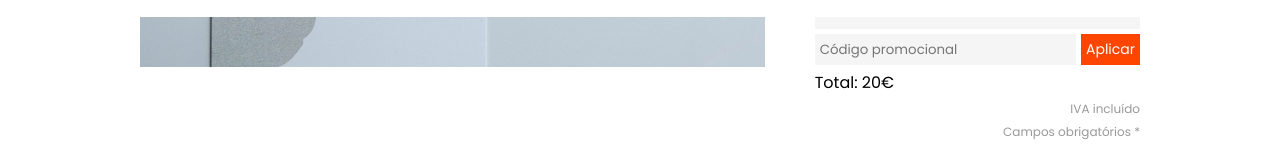
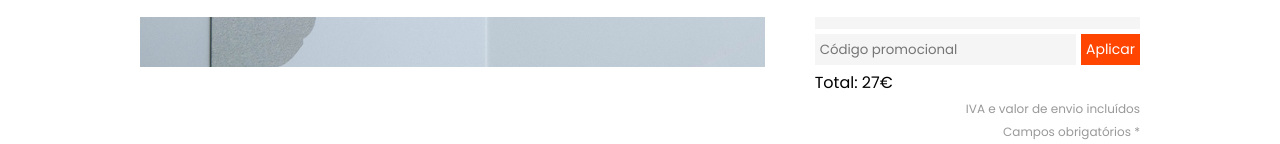
Before and after one commit to tquintal/activcopy, a React (Create React App) app: page /shop/flyers in a window 1280 px wide. Shown: the part 783-927 px from the top of the page. Built offline with nearby package versions, Linux system fonts and the light colour scheme.

Commit message:
icon, calc fix and small text fix

```diff
--- a/public/assets/locales/en/translation.json
+++ b/public/assets/locales/en/translation.json
@@ -66,7 +66,7 @@
     "Name": "Nome",
     "PromoCode": "Código promocional",
     "PromoButton": "Aplicar",
-    "IVAInc": "IVA incluído"
+    "IVAInc": "IVA e valor de envio incluídos"
   },
 
   "OrderCompleted": {
@@ -110,7 +110,7 @@
   },
 
   "BigFormat": {
-    "Info": "All the material used has a minimum durability age of 5 years.",
+    "Info": "All the material used have a minimum durability age of 5 years.",
 
     "FirstBFTitle": "Vinyl",
     "FirstBFDesc": "Microperforated\nMaterial: White/glossy, White/Matte, Transparent/Glossy, Transparent/Matte\nSize: Custom (max width 160cm)",
--- a/public/assets/locales/pt/translation.json
+++ b/public/assets/locales/pt/translation.json
@@ -70,7 +70,7 @@
     "Name": "Nome",
     "PromoCode": "Código promocional",
     "PromoButton": "Aplicar",
-    "IVAInc": "IVA incluído"
+    "IVAInc": "IVA e valor de envio incluídos"
   },
 
   "OrderCompleted": {
--- a/src/views/shop/BigFormatShop.jsx
+++ b/src/views/shop/BigFormatShop.jsx
@@ -74,7 +74,7 @@ export default function BigFormatShop() {
         if (order.PromoCode === 'activ10')
             cTotal = cTotal * 0.9
 
-        return roundUp(cTotal, 2)
+        return roundUp(cTotal, 2) + 7
     }
 
     const setOrderCompleted = () => {
@@ -195,7 +195,7 @@ export default function BigFormatShop() {
                                             setTotal(calculate(order.Height, order.Width, order.Material, order.Amount))
                                             alert('Cupão aplicado com sucesso!')
                                         } else {
-                                            alert('Error')
+                                            alert('Erro, cupão inválido.')
                                         }
                                     }}>Aplicar</div>
                                 </div>
@@ -206,7 +206,7 @@ export default function BigFormatShop() {
                                 <input type='hidden' name='NIB' value='PT50 0033 0000 4534 1788 5440 5'></input>
                                 <input type='hidden' name='Total' value={`${total}€`}></input>
 
-                                <p className='shop-required-fields'>IVA incluído</p>
+                                <p className='shop-required-fields'>IVA e valor de envio incluídos</p>
 
                                 <input type='hidden' name='_captcha' value='false'></input>
                                 <p className='shop-required-fields'>Campos obrigatórios *</p>
--- a/src/views/shop/BusinessCards.jsx
+++ b/src/views/shop/BusinessCards.jsx
@@ -23,17 +23,17 @@ export default function BusinessCardss() {
         PromoCode: '',
         File: false,
         Note: '',
-        Total: '8.5€'
+        Total: '15.5€'
     })
 
     const [ok, setOk] = useState(false)
 
-    const [total, setTotal] = useState(8.5)
+    const [total, setTotal] = useState(15.5)
 
     let cTotal = 0
 
     const calculate = (material, printing, quantity) => {
-        cTotal = 8.5
+        cTotal = 15.5
 
         if (material === 'Cartolina ouro' || material === 'Cartolina prata')
             cTotal += 1.5
@@ -182,7 +182,7 @@ export default function BusinessCardss() {
                                             alert('Cupão aplicado com sucesso!')
                                         }
                                         else {
-                                            alert('Error')
+                                            alert('Erro, cupão inválido.')
                                         }
                                     }}>Aplicar</div>
                                 </div>
@@ -193,7 +193,7 @@ export default function BusinessCardss() {
                                 <input type='hidden' name='NIB' value='PT50 0033 0000 4534 1788 5440 5'></input>
                                 <input type='hidden' name='Valor' value={`${total}€`}></input>
 
-                                <p className='shop-required-fields'>IVA incluído</p>
+                                <p className='shop-required-fields'>IVA e valor de envio incluídos</p>
 
                                 <input type='hidden' name='_captcha' value='false'></input>
                                 <p className='shop-required-fields'>Campos obrigatórios *</p>
--- a/src/views/shop/Flyers.jsx
+++ b/src/views/shop/Flyers.jsx
@@ -24,7 +24,7 @@ export default function Flyers() {
         PromoCode: '',
         File: false,
         Note: '',
-        Total: '20€'
+        Total: '27€'
     })
 
     const LogOrder = () => {
@@ -33,9 +33,9 @@ export default function Flyers() {
 
     const [ok, setOk] = useState(false)
 
-    const [total, setTotal] = useState(20)
+    const [total, setTotal] = useState(27)
 
-    let cTotal = 20
+    let cTotal = 27
 
     const calculate = (format, material, printing, quantity, finish) => {
         if (format === 'A6') {
@@ -123,7 +123,7 @@ export default function Flyers() {
             cTotal = cTotal * 0.9
         }
 
-        return roundUp(cTotal, 2)
+        return roundUp(cTotal, 2) + 7
     }
 
     const setOrderCompleted = () => {
@@ -244,7 +244,7 @@ export default function Flyers() {
                                             alert('Cupão aplicado com sucesso!')
                                         }
                                         else {
-                                            alert('Error')
+                                            alert('Erro, cupão inválido.')
                                         }
                                     }}>Aplicar</div>
                                 </div>
@@ -255,7 +255,7 @@ export default function Flyers() {
                                 <input type='hidden' name='NIB' value='PT50 0033 0000 4534 1788 5440 5'></input>
                                 <input type='hidden' name='Valor' value={`${total}€`}></input>
 
-                                <p className='shop-required-fields'>IVA incluído</p>
+                                <p className='shop-required-fields'>IVA e valor de envio incluídos</p>
 
                                 <input type='hidden' name='_captcha' value='false'></input>
                                 <p className='shop-required-fields'>Campos obrigatórios *</p>
--- a/src/views/shop/Mugs.jsx
+++ b/src/views/shop/Mugs.jsx
@@ -22,12 +22,12 @@ export default function Mugs() {
         PromoCode: '',
         File: false,
         Note: '',
-        Total: '0€'
+        Total: '16€'
     })
 
     const [ok, setOk] = useState(false)
 
-    const [total, setTotal] = useState(9)
+    const [total, setTotal] = useState(16)
 
     let cTotal = 0
 
@@ -50,7 +50,7 @@ export default function Mugs() {
         if (order.PromoCode === 'activ10')
             cTotal = cTotal * 0.9
 
-        return roundUp(cTotal, 2)
+        return roundUp(cTotal, 2) + 7
     }
 
 
@@ -141,7 +141,7 @@ export default function Mugs() {
                                             setTotal(calculate(order.Material, order.Amount))
                                             alert('Cupão aplicado com sucesso!')
                                         } else {
-                                            alert('Error')
+                                            alert('Erro, cupão inválido.')
                                         }
                                     }}>Aplicar</div>
                                 </div>
@@ -152,7 +152,7 @@ export default function Mugs() {
                                 <input type='hidden' name='NIB' value='PT50 0033 0000 4534 1788 5440 5'></input>
                                 <input type='hidden' name='Valor' value={`${total}€`}></input>
 
-                                <p className='shop-required-fields'>Iva incluído</p>
+                                <p className='shop-required-fields'>IVA e valor de envio incluídos</p>
 
                                 <input type='hidden' name='_captcha' value='false'></input>
                                 <p className='shop-required-fields'>Campos obrigatórios *</p>
--- a/src/views/shop/TShirts.jsx
+++ b/src/views/shop/TShirts.jsx
@@ -30,12 +30,12 @@ export default function TShirtSize() {
         PromoCode: '',
         File: false,
         Note: '',
-        Total: 7.5
+        Total: 14.5
     })
 
     const [ok, setOk] = useState(false)
 
-    const [total, setTotal] = useState(7.5)
+    const [total, setTotal] = useState(14.5)
 
     let cTotal = 0
 
@@ -64,7 +64,7 @@ export default function TShirtSize() {
         if (order.PromoCode === 'activ10')
             cTotal = cTotal * 0.9
 
-        return roundUp(cTotal, 2)
+        return roundUp(cTotal, 2) + 7
     }
 
     const TShirtSize = () => {
@@ -314,7 +314,7 @@ export default function TShirtSize() {
                                             setTotal(calculate(order.TShirt, order.Color, order.Printing, order.Amount))
                                             alert('Cupão aplicado com sucesso!')
                                         } else {
-                                            alert('Error')
+                                            alert('Erro, cupão inválido.')
                                         }
                                     }}>Aplicar</div>
                                 </div>
@@ -325,7 +325,7 @@ export default function TShirtSize() {
                                 <input type='hidden' name='NIB' value='PT50 0033 0000 4534 1788 5440 5'></input>
                                 <input type='hidden' name='Valor' value={`${total}€`}></input>
 
-                                <p className='shop-required-fields'>IVA incluído</p>
+                                <p className='shop-required-fields'>IVA e valor de envio incluídos</p>
 
                                 <input type='hidden' name='_captcha' value='false'></input>
                                 <p className='shop-required-fields'>Campos obrigatórios *</p>
```
Also changed, not shown: public/favicon.png, public/favicon_old.png (added).
